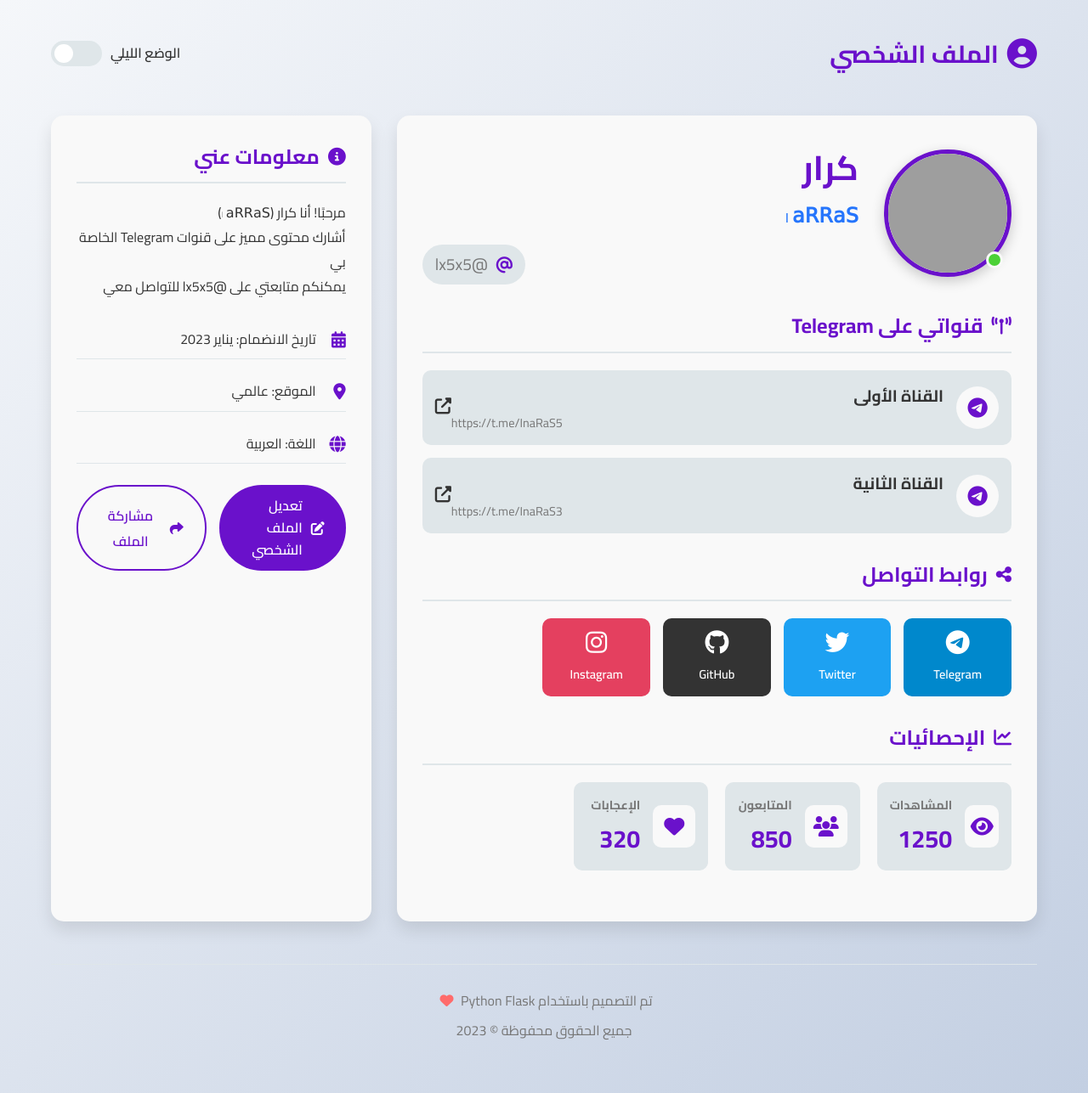
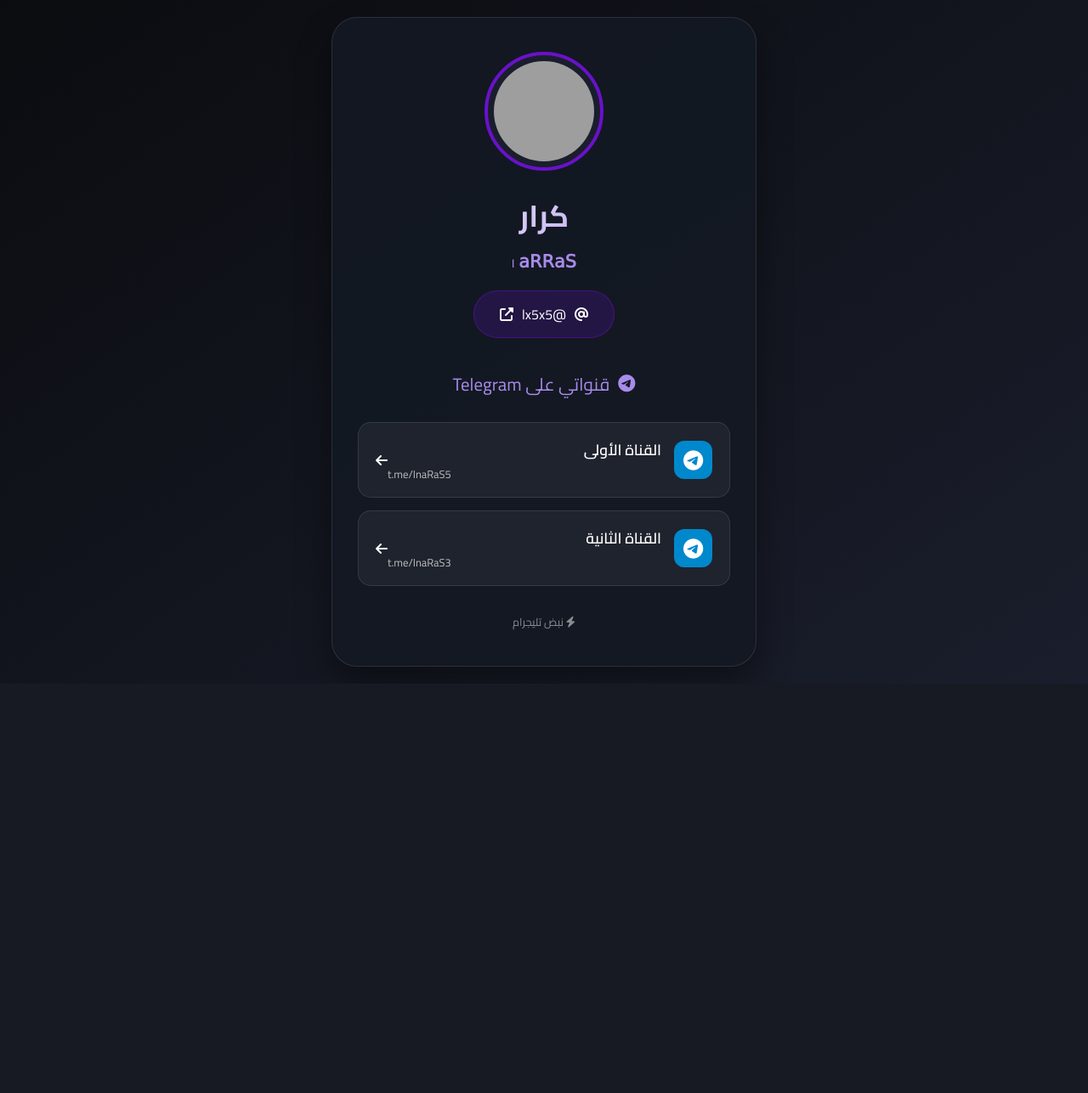
Before and after one commit to Abod20112011/profile_site, a Flask app: page / in a window 1280 px wide. Shown: the whole page at 85% size. After the commit the page ends 787 px from the top, so only its background shows below. Run offline with Flask 3, Linux system fonts and the light colour scheme; grey boxes are pictures that could not be loaded.

Commit message:
Update index.html

```diff
--- a/templates/index.html
+++ b/templates/index.html
@@ -3,176 +3,153 @@
 <head>
     <meta charset="UTF-8">
     <meta name="viewport" content="width=device-width, initial-scale=1.0">
-    <title>الملف الشخصي - {{ user.name }}</title>
-    <!-- Font Awesome -->
+    <title>كرار • aRRaS</title>
     <link rel="stylesheet" href="https://cdnjs.cloudflare.com/ajax/libs/font-awesome/6.4.0/css/all.min.css">
-    <!-- Google Fonts -->
-    <link rel="preconnect" href="https://fonts.googleapis.com">
-    <link rel="preconnect" href="https://fonts.gstatic.com" crossorigin>
-    <link href="https://fonts.googleapis.com/css2?family=Cairo:wght@300;400;600;700&family=El+Messiri:wght@400;500;600;700&display=swap" rel="stylesheet">
-    <!-- CSS الخاص -->
-    <link rel="stylesheet" href="{{ url_for('static', filename='css/style.css') }}">
+    <link href="https://fonts.googleapis.com/css2?family=Cairo:wght@300;400;600;700&display=swap" rel="stylesheet">
+    <style>
+        * { margin: 0; padding: 0; box-sizing: border-box; }
+        body {
+            font-family: 'Cairo', sans-serif;
+            background: linear-gradient(145deg, #0b0c10 0%, #1a1e2c 100%);
+            min-height: 100vh;
+            display: flex;
+            align-items: center;
+            justify-content: center;
+            padding: 20px;
+            color: #fff;
+        }
+        .container { max-width: 500px; width: 100%; }
+        .card {
+            background: rgba(20, 25, 35, 0.95);
+            border-radius: 30px;
+            padding: 40px 30px;
+            box-shadow: 0 20px 40px rgba(0,0,0,0.4);
+            border: 1px solid rgba(255,255,255,0.1);
+            text-align: center;
+        }
+        .profile-img {
+            width: 140px; height: 140px;
+            border-radius: 50%;
+            margin: 0 auto 20px;
+            border: 4px solid #6a11cb;
+            padding: 4px;
+            background: #1a1e2c;
+        }
+        .profile-img img {
+            width: 100%; height: 100%;
+            border-radius: 50%;
+            object-fit: cover;
+            border: 3px solid #1a1e2c;
+        }
+        .name {
+            font-size: 2.2rem;
+            font-weight: 700;
+            background: linear-gradient(135deg, #fff 0%, #a88beb 100%);
+            -webkit-background-clip: text;
+            -webkit-text-fill-color: transparent;
+        }
+        .title {
+            font-size: 1.3rem;
+            color: #a88beb;
+            margin-bottom: 20px;
+            font-family: 'El Messiri', sans-serif;
+        }
+        .username {
+            display: inline-flex;
+            align-items: center;
+            gap: 10px;
+            background: rgba(106,17,203,0.2);
+            padding: 12px 30px;
+            border-radius: 50px;
+            margin-bottom: 35px;
+            border: 1px solid rgba(106,17,203,0.5);
+            text-decoration: none;
+            color: white;
+            transition: 0.3s;
+        }
+        .username:hover {
+            background: #6a11cb;
+            transform: translateY(-3px);
+        }
+        .section-title {
+            display: flex;
+            align-items: center;
+            justify-content: center;
+            gap: 10px;
+            color: #a88beb;
+            margin-bottom: 25px;
+            font-size: 1.3rem;
+        }
+        .channels {
+            display: flex;
+            flex-direction: column;
+            gap: 15px;
+        }
+        .channel-link {
+            display: flex;
+            align-items: center;
+            background: rgba(255,255,255,0.05);
+            padding: 15px 20px;
+            border-radius: 15px;
+            text-decoration: none;
+            color: white;
+            transition: 0.3s;
+            border: 1px solid rgba(255,255,255,0.1);
+        }
+        .channel-link:hover {
+            background: #0088cc;
+            transform: translateX(-10px);
+        }
+        .channel-icon {
+            width: 45px; height: 45px;
+            background: #0088cc;
+            border-radius: 12px;
+            display: flex;
+            align-items: center;
+            justify-content: center;
+            margin-left: 15px;
+            font-size: 1.5rem;
+        }
+        .channel-info { flex: 1; text-align: right; }
+        .channel-name { font-size: 1.1rem; font-weight: 600; }
+        .channel-url { font-size: 0.8rem; color: rgba(255,255,255,0.7); direction: ltr; text-align: left; }
+        .footer { margin-top: 30px; color: rgba(255,255,255,0.5); font-size: 0.8rem; }
+    </style>
 </head>
 <body>
     <div class="container">
-        <!-- الشريط العلوي -->
-        <header class="header">
-            <div class="logo">
-                <i class="fas fa-user-circle"></i>
-                <span>الملف الشخصي</span>
+        <div class="card">
+            <div class="profile-img">
+                <img src="https://files.catbox.moe/vffrzb.jpg" alt="كرار">
             </div>
-            <div class="theme-toggle">
-                <span>الوضع الليلي</span>
-                <div class="toggle-switch">
-                    <input type="checkbox" id="themeToggle">
-                    <label for="themeToggle" class="toggle-slider"></label>
-                </div>
+            <h1 class="name">كرار</h1>
+            <h2 class="title">𓏺 𝖺𝖱𝖱𝖺𝖲</h2>
+            <a href="https://t.me/lx5x5" class="username" target="_blank">
+                <i class="fas fa-at"></i> @lx5x5 <i class="fas fa-external-link-alt"></i>
+            </a>
+            <div class="section-title">
+                <i class="fab fa-telegram"></i> قنواتي على Telegram
             </div>
-        </header>
-
-        <!-- محتوى الصفحة -->
-        <main class="main-content">
-            <!-- بطاقة الملف الشخصي -->
-            <div class="profile-card">
-                <div class="profile-header">
-                    <div class="profile-image">
-                        <img src="{{ user.profile_image }}" alt="صورة الملف الشخصي" id="profileImg">
-                        <div class="online-status"></div>
+            <div class="channels">
+                <a href="https://t.me/InaRaS5" class="channel-link" target="_blank">
+                    <div class="channel-icon"><i class="fab fa-telegram"></i></div>
+                    <div class="channel-info">
+                        <div class="channel-name">القناة الأولى</div>
+                        <div class="channel-url">t.me/InaRaS5</div>
                     </div>
-                    <div class="profile-info">
-                        <h1 class="profile-name">{{ user.name }}</h1>
-                        <h2 class="profile-title">{{ user.title }}</h2>
-                        <div class="profile-username">
-                            <i class="fas fa-at"></i>
-                            <span>{{ user.username }}</span>
-                        </div>
+                    <div class="channel-arrow"><i class="fas fa-arrow-left"></i></div>
+                </a>
+                <a href="https://t.me/InaRaS3" class="channel-link" target="_blank">
+                    <div class="channel-icon"><i class="fab fa-telegram"></i></div>
+                    <div class="channel-info">
+                        <div class="channel-name">القناة الثانية</div>
+                        <div class="channel-url">t.me/InaRaS3</div>
                     </div>
-                </div>
-
-                <!-- معلومات القنوات -->
-                <div class="channels-section">
-                    <h3 class="section-title">
-                        <i class="fas fa-broadcast-tower"></i>
-                        قنواتي على Telegram
-                    </h3>
-                    <div class="channels-list">
-                        {% for channel in user.channels %}
-                        <a href="{{ channel.url }}" class="channel-card" target="_blank">
-                            <div class="channel-icon">
-                                <i class="{{ channel.icon }}"></i>
-                            </div>
-                            <div class="channel-info">
-                                <h4>{{ channel.name }}</h4>
-                                <p>{{ channel.url }}</p>
-                            </div>
-                            <div class="channel-arrow">
-                                <i class="fas fa-external-link-alt"></i>
-                            </div>
-                        </a>
-                        {% endfor %}
-                    </div>
-                </div>
-
-                <!-- روابط التواصل الاجتماعي -->
-                <div class="social-section">
-                    <h3 class="section-title">
-                        <i class="fas fa-share-alt"></i>
-                        روابط التواصل
-                    </h3>
-                    <div class="social-links">
-                        {% for link in user.social_links %}
-                        <a href="{{ link.url }}" class="social-link" target="_blank" style="background-color: {{ link.color }};">
-                            <i class="{{ link.icon }}"></i>
-                            <span>{{ link.name }}</span>
-                        </a>
-                        {% endfor %}
-                    </div>
-                </div>
-
-                <!-- الإحصائيات -->
-                <div class="stats-section">
-                    <h3 class="section-title">
-                        <i class="fas fa-chart-line"></i>
-                        الإحصائيات
-                    </h3>
-                    <div class="stats-grid">
-                        <div class="stat-item">
-                            <div class="stat-icon">
-                                <i class="fas fa-eye"></i>
-                            </div>
-                            <div class="stat-info">
-                                <h4>المشاهدات</h4>
-                                <p class="stat-value" data-target="1250">0</p>
-                            </div>
-                        </div>
-                        <div class="stat-item">
-                            <div class="stat-icon">
-                                <i class="fas fa-users"></i>
-                            </div>
-                            <div class="stat-info">
-                                <h4>المتابعون</h4>
-                                <p class="stat-value" data-target="850">0</p>
-                            </div>
-                        </div>
-                        <div class="stat-item">
-                            <div class="stat-icon">
-                                <i class="fas fa-heart"></i>
-                            </div>
-                            <div class="stat-info">
-                                <h4>الإعجابات</h4>
-                                <p class="stat-value" data-target="320">0</p>
-                            </div>
-                        </div>
-                    </div>
-                </div>
+                    <div class="channel-arrow"><i class="fas fa-arrow-left"></i></div>
+                </a>
             </div>
-
-            <!-- معلومات إضافية -->
-            <div class="info-card">
-                <h3 class="section-title">
-                    <i class="fas fa-info-circle"></i>
-                    معلومات عني
-                </h3>
-                <div class="bio">
-                    <p>مرحبًا! أنا {{ user.name }} ({{ user.title }})</p>
-                    <p>أشارك محتوى مميز على قنوات Telegram الخاصة بي</p>
-                    <p>يمكنكم متابعتي على {{ user.username }} للتواصل معي</p>
-                </div>
-                <div class="contact-info">
-                    <div class="contact-item">
-                        <i class="fas fa-calendar-alt"></i>
-                        <span>تاريخ الانضمام: يناير 2023</span>
-                    </div>
-                    <div class="contact-item">
-                        <i class="fas fa-map-marker-alt"></i>
-                        <span>الموقع: عالمي</span>
-                    </div>
-                    <div class="contact-item">
-                        <i class="fas fa-globe"></i>
-                        <span>اللغة: العربية</span>
-                    </div>
-                </div>
-                <div class="action-buttons">
-                    <a href="/update" class="btn btn-primary">
-                        <i class="fas fa-edit"></i>
-                        تعديل الملف الشخصي
-                    </a>
-                    <button class="btn btn-secondary" id="shareBtn">
-                        <i class="fas fa-share"></i>
-                        مشاركة الملف
-                    </button>
-                </div>
-            </div>
-        </main>
-
-        <!-- التذييل -->
-        <footer class="footer">
-            <p>تم التصميم باستخدام Python Flask <i class="fas fa-heart"></i></p>
-            <p>جميع الحقوق محفوظة © 2023</p>
-        </footer>
+            <div class="footer"><i class="fas fa-bolt"></i> نبض تليجرام</div>
+        </div>
     </div>
-
-    <!-- JavaScript الخاص -->
-    <script src="{{ url_for('static', filename='js/script.js') }}"></script>
 </body>
 </html>
```
